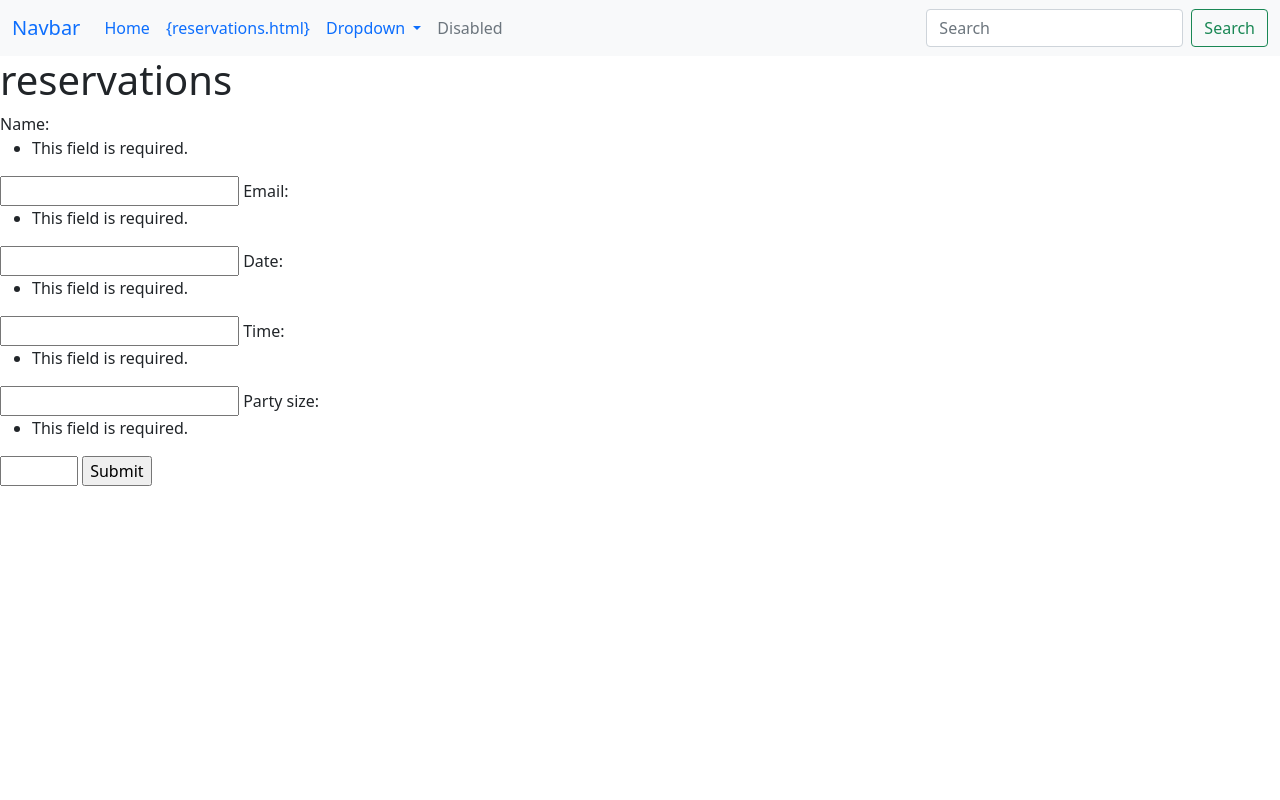
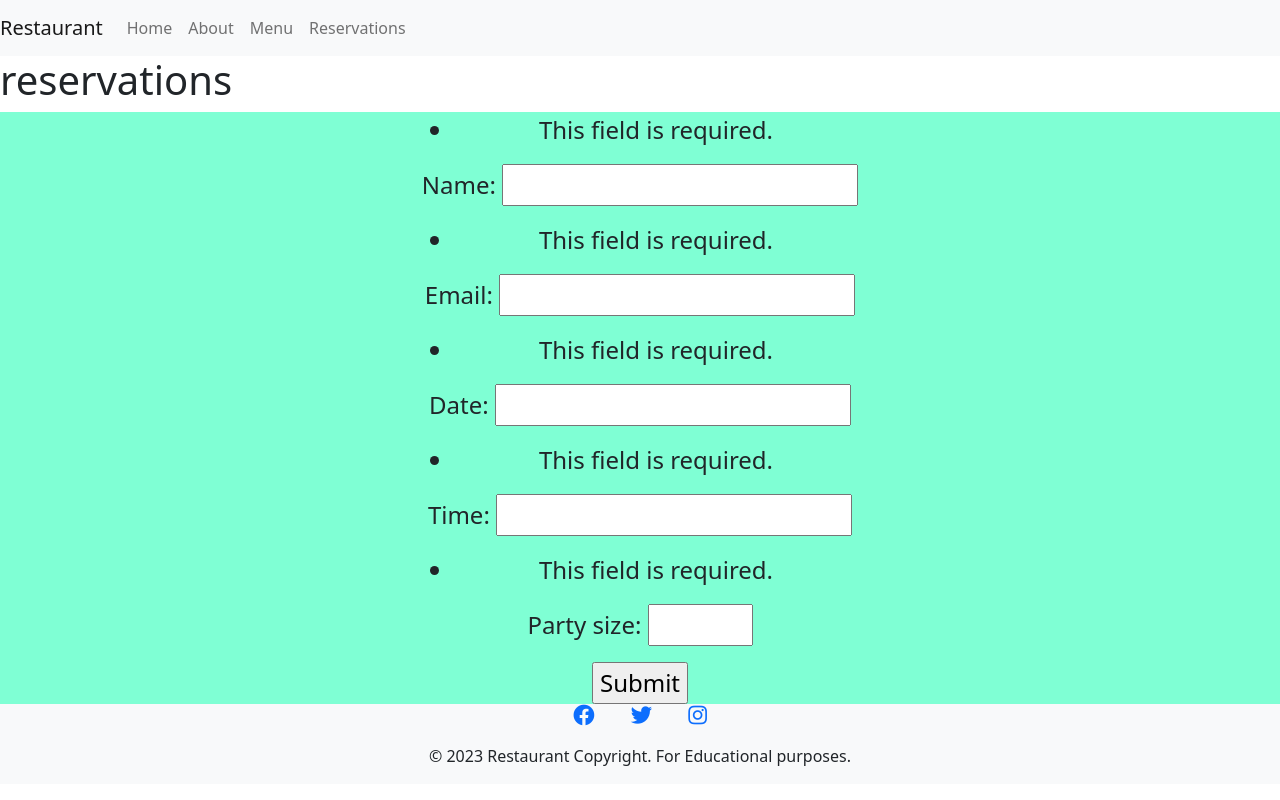
Before and after one commit to Forgottenit/restaurant, a Django app: page /reservations/ in a window 1280 px wide. Run offline with Django 3.2, Linux system fonts and the light colour scheme.

Commit message:
created about and menu html and added images and css

```diff
--- /dev/null
+++ b/customers/urls.py
@@ -0,0 +1,7 @@
+from django.urls import path
+from .views import index, about
+
+urlpatterns = [
+    path('', index, name='index'),
+    path('about/', about, name='about')
+]
--- a/customers/views.py
+++ b/customers/views.py
@@ -1,3 +1,8 @@
 from django.shortcuts import render
 
 # Create your views here.
+def index(request):
+    return render(request, 'index.html')
+
+def about(request):
+    return render(request, 'about.html')
--- a/menu/urls.py
+++ b/menu/urls.py
@@ -1,6 +1,6 @@
 from django.urls import path
-from . import views
+from .views import menu
 
 urlpatterns = [
-    path('', views.index, name='index'),
+    path('menu/', menu, name='menu'),
 ]
--- a/menu/views.py
+++ b/menu/views.py
@@ -2,6 +2,6 @@ from django.shortcuts import render
 from .models import MenuItem
 
 
-def index(request):
+def menu(request):
     items = MenuItem.objects.all()
-    return render(request, 'index.html', {'items': items})
+    return render(request, 'menu.html', {'items': items})
--- a/reservations/urls.py
+++ b/reservations/urls.py
@@ -3,4 +3,5 @@ from . import views
 
 urlpatterns = [
     path('reservations/', views.reservations, name='reservations'),
+
 ]
--- a/reservations/views.py
+++ b/reservations/views.py
@@ -5,3 +5,7 @@ from .forms import ContactForm
 def reservations(request):
    form = ContactForm(request.POST)
    return render(request, 'reservations.html', {'form': form})
+
+
+def about(request):
+    return render(request, 'about.html')
--- a/restaurant/settings.py
+++ b/restaurant/settings.py
@@ -75,6 +75,7 @@ TEMPLATES = [
                 'django.template.context_processors.debug',
                 'django.template.context_processors.request',
                 'django.contrib.auth.context_processors.auth',
+                'django.template.context_processors.static',
                 'django.contrib.messages.context_processors.messages',
             ],
         },
@@ -141,6 +142,9 @@ STATICFILES_STORAGE = 'cloudinary_storage.storage.StaticHashedCloudinaryStorage'
 STATICFILES_DIRS = [os.path.join(BASE_DIR, 'static'), ]
 STATIC_ROOT = os.path.join(BASE_DIR, 'staticfiles')
 
+IMAGES_URL = '/images/'
+IMAGES_ROOT = BASE_DIR / 'images'
+
 MEDIA_URL = '/media/'
 DEFAULT_FILE_STORAGE = 'cloudinary_storage.storage.MediaCloudinaryStorage'
 
--- a/restaurant/urls.py
+++ b/restaurant/urls.py
@@ -19,5 +19,6 @@ from django.urls import path, include
 urlpatterns = [
     path('admin/', admin.site.urls),
     path("", include("menu.urls"), name="menu_urls"),
-    path('', include('reservations.urls'), name = "reservations_urls"),
+    path("", include("reservations.urls"), name="reservations_urls"),
+    path("", include("customers.urls"), name="customers_urls")
 ]
--- a/static/css/style.css
+++ b/static/css/style.css
@@ -9,3 +9,11 @@
     background-color: rgb(215, 176, 251);
     font-size: large;
 }
+
+.form {
+    font-size: x-large;
+    background-color: aquamarine;
+    display: flex;
+    justify-content: center;
+    text-align: center;
+}
--- a/templates/base.html
+++ b/templates/base.html
@@ -1,5 +1,5 @@
+<!DOCTYPE html>
 {% load static %}
-<!DOCTYPE html>
 <html lang="en">
 
 <head>
@@ -19,50 +19,63 @@
 </head>
 
 <body>
-    <nav class="navbar navbar-expand-lg bg-light">
-        <div class="container-fluid">
-            <a class="navbar-brand" href="#">Navbar</a>
-            <button class="navbar-toggler" type="button" data-bs-toggle="collapse"
-                data-bs-target="#navbarSupportedContent" aria-controls="navbarSupportedContent" aria-expanded="false"
-                aria-label="Toggle navigation">
+
+    <header>
+        <nav class="navbar navbar-expand-md navbar-light bg-light">
+            <a class="navbar-brand" href="#">Restaurant</a>
+            <button class="navbar-toggler" type="button" data-toggle="collapse" data-target="#navbarNav"
+                aria-controls="navbarNav" aria-expanded="false" aria-label="Toggle navigation">
                 <span class="navbar-toggler-icon"></span>
             </button>
-            <div class="collapse navbar-collapse" id="navbarSupportedContent">
-                <ul class="navbar-nav me-auto mb-2 mb-lg-0">
+            <div class="collapse navbar-collapse" id="navbarNav">
+                <ul class="navbar-nav ml-auto">
                     <li class="nav-item">
-                        <a class="nav-link active" aria-current="page" href="{% url 'index'%}">Home</a>
+                        <a class="nav-link" href="{% url 'index' %}">Home</a>
                     </li>
                     <li class="nav-item">
-                        <a class="nav-link" href="{% url 'reservations'%}">{reservations.html}</a>
-                    </li>
-                    <li class="nav-item dropdown">
-                        <a class="nav-link dropdown-toggle" href="#" role="button" data-bs-toggle="dropdown"
-                            aria-expanded="false">
-                            Dropdown
-                        </a>
-                        <ul class="dropdown-menu">
-                            <li><a class="dropdown-item" href="#">Action</a></li>
-                            <li><a class="dropdown-item" href="#">Another action</a></li>
-                            <li>
-                                <hr class="dropdown-divider">
-                            </li>
-                            <li><a class="dropdown-item" href="#">Something else here</a></li>
-                        </ul>
+                        <a class="nav-link" href="{% url 'about' %}">About</a>
                     </li>
                     <li class="nav-item">
-                        <a class="nav-link disabled">Disabled</a>
+                        <a class="nav-link" href="{% url 'menu' %}">Menu</a>
+                    </li>
+                    <li class="nav-item">
+                        <a class="nav-link" href="{% url 'reservations' %}">Reservations</a>
                     </li>
                 </ul>
-                <form class="d-flex" role="search">
-                    <input class="form-control me-2" type="search" placeholder="Search" aria-label="Search">
-                    <button class="btn btn-outline-success" type="submit">Search</button>
-                </form>
             </div>
-        </div>
-    </nav>
+        </nav>
+    </header>
+
     {% block content %}
-    <!-- Content Goes here -->
+    <!--  -->
     {% endblock content %}
+    <!-- Footer -->
+    <footer class="bg-light">
+        <div class="container-fluid">
+            <div class="row">
+                <div class="col-12 text-center">
+                    <ul class="list-unstyled">
+                        <li class="d-inline-block mx-3">
+                            <a href="#">
+                                <i class="fab fa-facebook fa-lg"></i>
+                            </a>
+                        </li>
+                        <li class="d-inline-block mx-3">
+                            <a href="#">
+                                <i class="fab fa-twitter fa-lg"></i>
+                            </a>
+                        </li>
+                        <li class="d-inline-block mx-3">
+                            <a href="#">
+                                <i class="fab fa-instagram fa-lg"></i>
+                            </a>
+                        </li>
+                    </ul>
+                </div>
+            </div>
+            <div class="row">
+                <div class="col-12 text-center">
+                    <p>&copy; 2023 Restaurant Copyright. For Educational purposes.</p>
 </body>
 
 </html>
--- a/templates/reservations.html
+++ b/templates/reservations.html
@@ -2,12 +2,13 @@
 
 {% block content %}
 <h1>reservations</h1>
-<form action="/" method="post">
-    {% csrf_token %}
-    {{ form.as_table }}
-    <input type="submit" value="Submit">
-</form>
-
+<div class="form">
+    <form action="/" method="post">
+        {% csrf_token %}
+        {{ form.as_p }}
+        <input type="submit" value="Submit">
+    </form>
+</div>
 {%endblock%}
 
 <!-- Sample for displaying bookings for staff section -->
```
Also changed, not shown: templates/about.html (added, +28 -0 lines), templates/index.html (+4 -9 lines), templates/menu.html (added, +13 -0 lines), static/images/myimage.jpg (renamed from media/post-sample-image.jpg).
